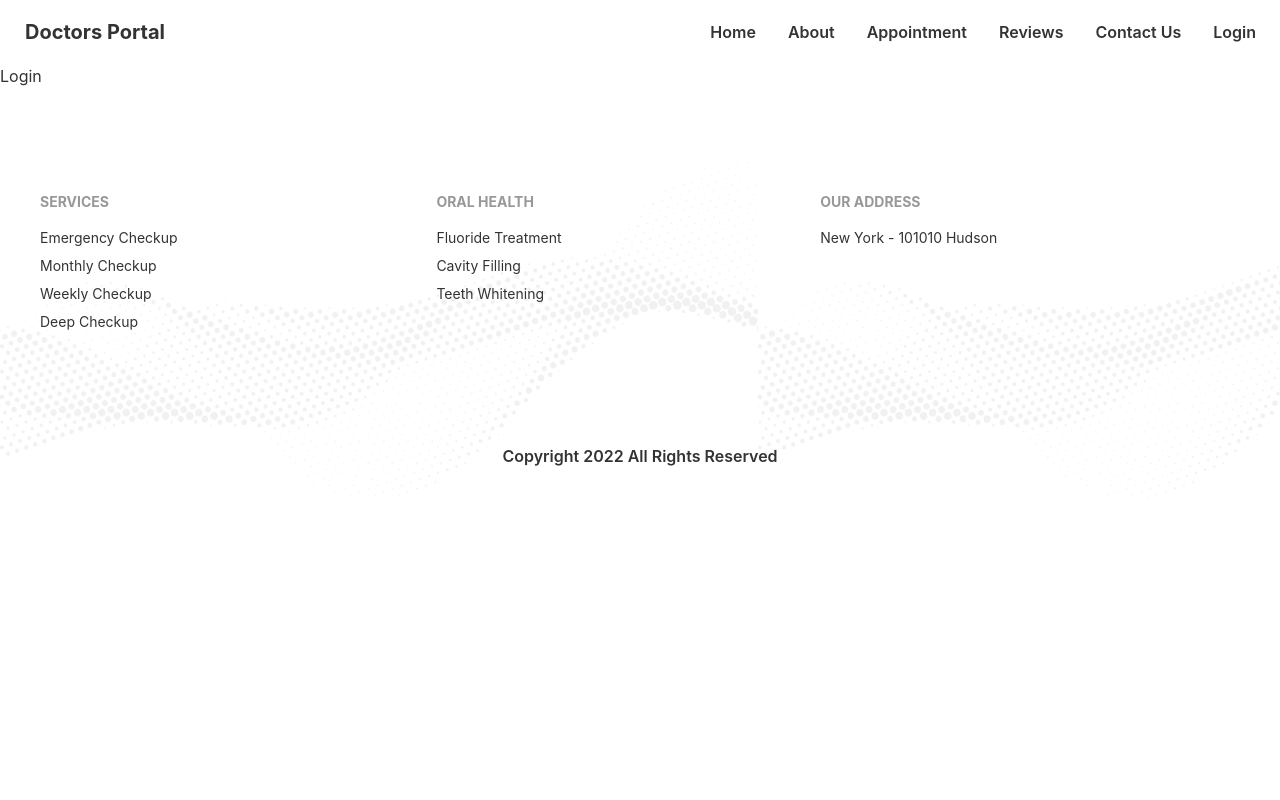
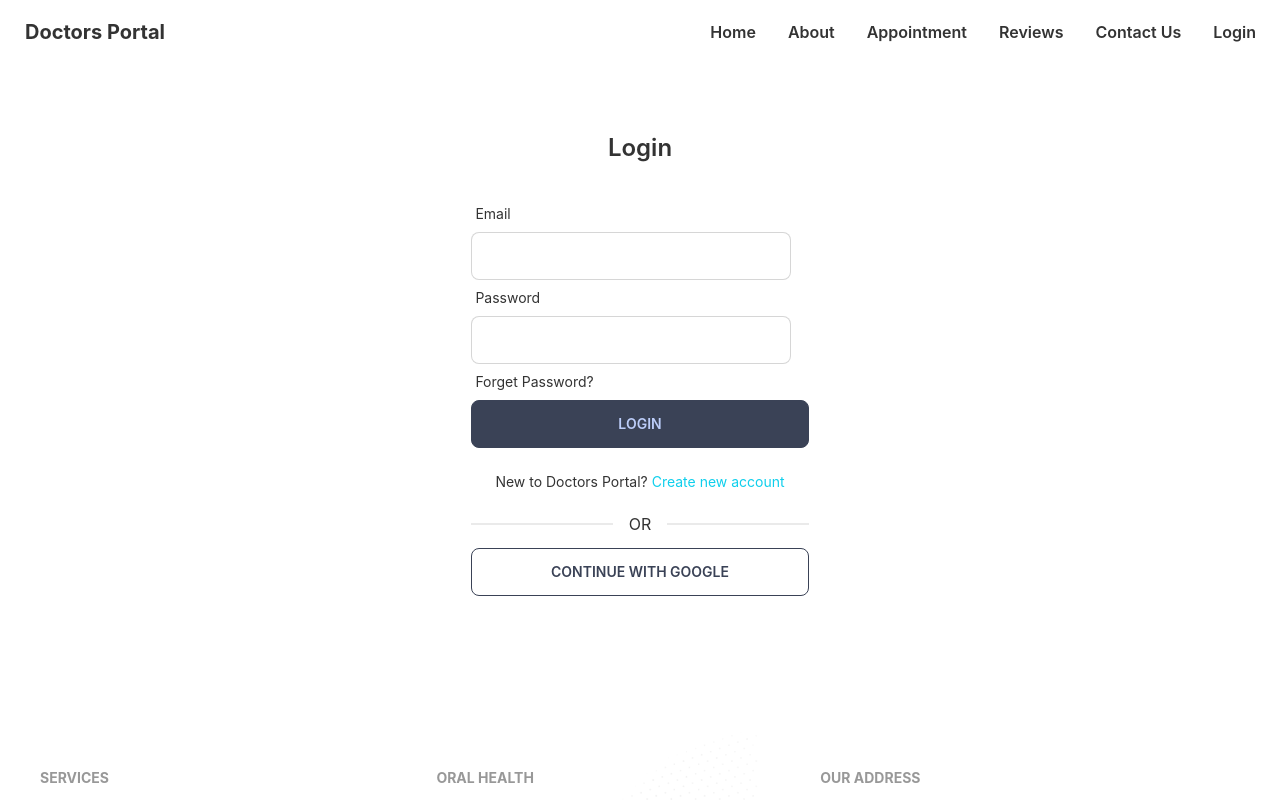
Before and after one commit to shakiburcmt/doctors-portal-client, a React (Create React App) app: page /login in a window 1280 px wide. Shown: the top 800 px of the page. Built offline with nearby package versions, Linux system fonts and the light colour scheme.

Commit message:
firebase

```diff
--- a/package.json
+++ b/package.json
@@ -8,9 +8,11 @@
     "@testing-library/user-event": "^13.5.0",
     "daisyui": "^2.39.1",
     "date-fns": "^2.29.3",
+    "firebase": "^9.14.0",
     "react": "^18.2.0",
     "react-day-picker": "^8.3.6",
     "react-dom": "^18.2.0",
+    "react-hook-form": "^7.39.4",
     "react-icons": "^4.6.0",
     "react-router-dom": "^6.4.3",
     "react-scripts": "5.0.1",
--- a/src/Pages/Appointment/AvailableAppointments/AppointmentOption.js
+++ b/src/Pages/Appointment/AvailableAppointments/AppointmentOption.js
@@ -10,6 +10,7 @@ const AppointmentOption = ({ option, setTreatment }) => {
                 <p>{slots.length} {slots.length > 1 ? "spaces" : "space"} available</p>
                 <div className="card-actions justify-center">
                     <label
+                        disabled={slots.length === 0}
                         htmlFor="booking-modal" className="btn btn-primary bg-gradient-to-r from-secondary to-primary text-white"
                         onClick={() => setTreatment(option)}
                     >Book Appointment
--- a/src/Pages/Appointment/AvailableAppointments/AvailableAppointments.js
+++ b/src/Pages/Appointment/AvailableAppointments/AvailableAppointments.js
@@ -33,6 +33,7 @@ const AvailableAppointments = ({ selectedDate }) => {
                 <BookingModal
                     treatment={treatment}
                     selectedDate={selectedDate}
+                    setTreatment={setTreatment}
                 ></BookingModal>
             }
         </section>
--- a/src/Pages/Appointment/BookingModal/BookingModal.js
+++ b/src/Pages/Appointment/BookingModal/BookingModal.js
@@ -1,8 +1,30 @@
 import { format } from 'date-fns';
 import React from 'react';
 
-const BookingModal = ({ treatment, selectedDate }) => {
+const BookingModal = ({ treatment, selectedDate, setTreatment }) => {
     const { name, slots } = treatment;
+    const date = format(selectedDate, "PP");
+
+    const handleBooking = (event) => {
+        event.preventDefault();
+        const form = event.target;
+        const slot = form.slot.value;
+        const name = form.name.value;
+        const phone = form.phone.value;
+        const email = form.email.value;
+        const booking = {
+            appointmentDate: date,
+            treatment: name,
+            patient: name,
+            slot,
+            email,
+            phone
+        }
+        // to be updated when server is integrated
+        setTreatment(null);
+        console.log(booking);
+    }
+
     return (
         <>
             <input type="checkbox" id="booking-modal" className="modal-toggle" />
@@ -10,16 +32,20 @@ const BookingModal = ({ treatment, selectedDate }) => {
                 <div className="modal-box relative overflow-hidden">
                     <label htmlFor="booking-modal" className="btn btn-sm btn-circle absolute right-2 top-2">✕</label>
                     <h3 className="text-lg font-bold">{name}</h3>
-                    <form className='grid grid-cols-1 gap-4 mt-10'>
-                        <input type="text" value={format(selectedDate, "PP")} disabled className="input input-bordered w-full" />
-                        <select className="select select-bordered w-full">
+                    <form onSubmit={handleBooking} className='grid grid-cols-1 gap-4 mt-10'>
+                        <input type="text" value={date} disabled className="input input-bordered w-full" />
+                        <select name='slot' className="select select-bordered w-full">
+                            {/* ekhane jehetu kono id nai tai map kore i=index ke unique key hisabe newa hoyeche */}
                             {
-                                slots.map(slot => <option value={slot}>{slot}</option>)
+                                slots.map((slot, i) => <option
+                                    value={slot}
+                                    key={i}
+                                >{slot}</option>)
                             }
                         </select>
-                        <input type="text" placeholder="Full Name" className="input input-bordered w-full" />
-                        <input type="number" placeholder="Phone Number" className="input input-bordered w-full" />
-                        <input type="email" placeholder="Email" className="input input-bordered w-full" />
+                        <input name='name' type="text" placeholder="Full Name" className="input input-bordered w-full" />
+                        <input name='phone' type="number" placeholder="Phone Number" className="input input-bordered w-full" />
+                        <input name='email' type="email" placeholder="Email" className="input input-bordered w-full" />
                         <input className='btn btn-accent w-full' type="submit" value="Submit" />
                     </form>
                 </div>
--- /dev/null
+++ b/src/Pages/Login/Login.js
@@ -0,0 +1,43 @@
+import React, { useState } from 'react';
+import { useForm } from 'react-hook-form';
+import { Link } from 'react-router-dom';
+
+const Login = () => {
+    const { register, handleSubmit } = useForm();
+
+    const handleLogin = (data) => {
+        console.log(data);
+    }
+
+    return (
+        <div className='h-[600px] flex justify-center items-center'>
+            <div>
+                <h3 className='text-2xl font-semibold text-center mb-8'>Login</h3>
+                <form onSubmit={handleSubmit(handleLogin)}>
+
+                    <div className="form-control w-full max-w-xs">
+                        <label className="label"><span className="label-text">Email</span>
+                        </label>
+                        <input type="text" {...register("email")} className="input input-bordered w-full max-w-xs" />
+                    </div>
+
+                    <div className="form-control w-full max-w-xs">
+                        <label className="label"><span className="label-text">Password</span>
+                        </label>
+                        <input type="password" {...register("password")} className="input input-bordered w-full max-w-xs" />
+                        <label className="label"><span className="label-text">Forget Password?</span>
+                        </label>
+                    </div>
+                    <input className='btn btn-accent w-full' type="submit" value="login" />
+                </form>
+
+                <p className='text-sm p-6 text-center'>New to Doctors Portal? <Link className='text-primary'>Create new account</Link></p>
+                <div className="divider mt-0">OR</div>
+                <button className='btn w-full btn-outline btn-accent'>continue with google</button>
+
+            </div >
+        </div >
+    );
+};
+
+export default Login;
--- a/src/Pages/Shared/Login/Login.js
+++ /dev/null
@@ -1,11 +0,0 @@
-import React from 'react';
-
-const Login = () => {
-    return (
-        <div>
-            Login
-        </div>
-    );
-};
-
-export default Login;
--- a/src/Routes/Routes/Routes.js
+++ b/src/Routes/Routes/Routes.js
@@ -2,7 +2,7 @@ import { createBrowserRouter } from "react-router-dom";
 import Main from "../../Layout/Main";
 import Appointment from "../../Pages/Appointment/Appointment/Appointment";
 import Home from "../../Pages/Home/Home/Home";
-import Login from "../../Pages/Shared/Login/Login";
+import Login from "../../Pages/Login/Login";
 
 const router = createBrowserRouter([
     {
--- /dev/null
+++ b/src/firebase/firebase.config.js
@@ -0,0 +1,19 @@
+// Import the functions you need from the SDKs you need
+import { initializeApp } from "firebase/app";
+// TODO: Add SDKs for Firebase products that you want to use
+// https://firebase.google.com/docs/web/setup#available-libraries
+
+// Your web app's Firebase configuration
+const firebaseConfig = {
+    apiKey: process.env.REACT_APP_apiKey,
+    authDomain: process.env.REACT_APP_authDomain,
+    projectId: process.env.REACT_APP_projectId,
+    storageBucket: process.env.REACT_APP_storageBucket,
+    messagingSenderId: process.env.REACT_APP_messagingSenderId,
+    appId: process.env.REACT_APP_appId
+};
+
+// Initialize Firebase
+const app = initializeApp(firebaseConfig);
+
+export default app;
```
Also changed, not shown: firebase.json (added), 2 other files (tests, documents, lock files or other folders).
